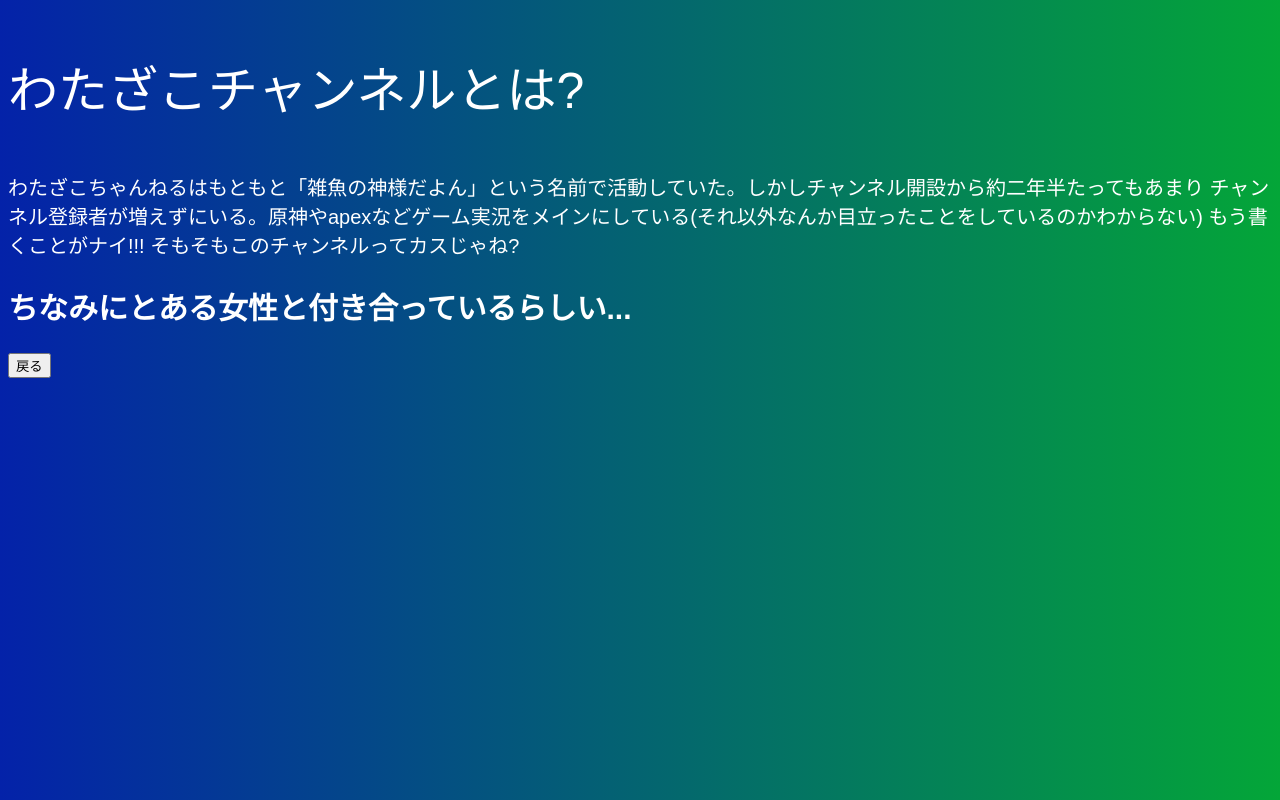
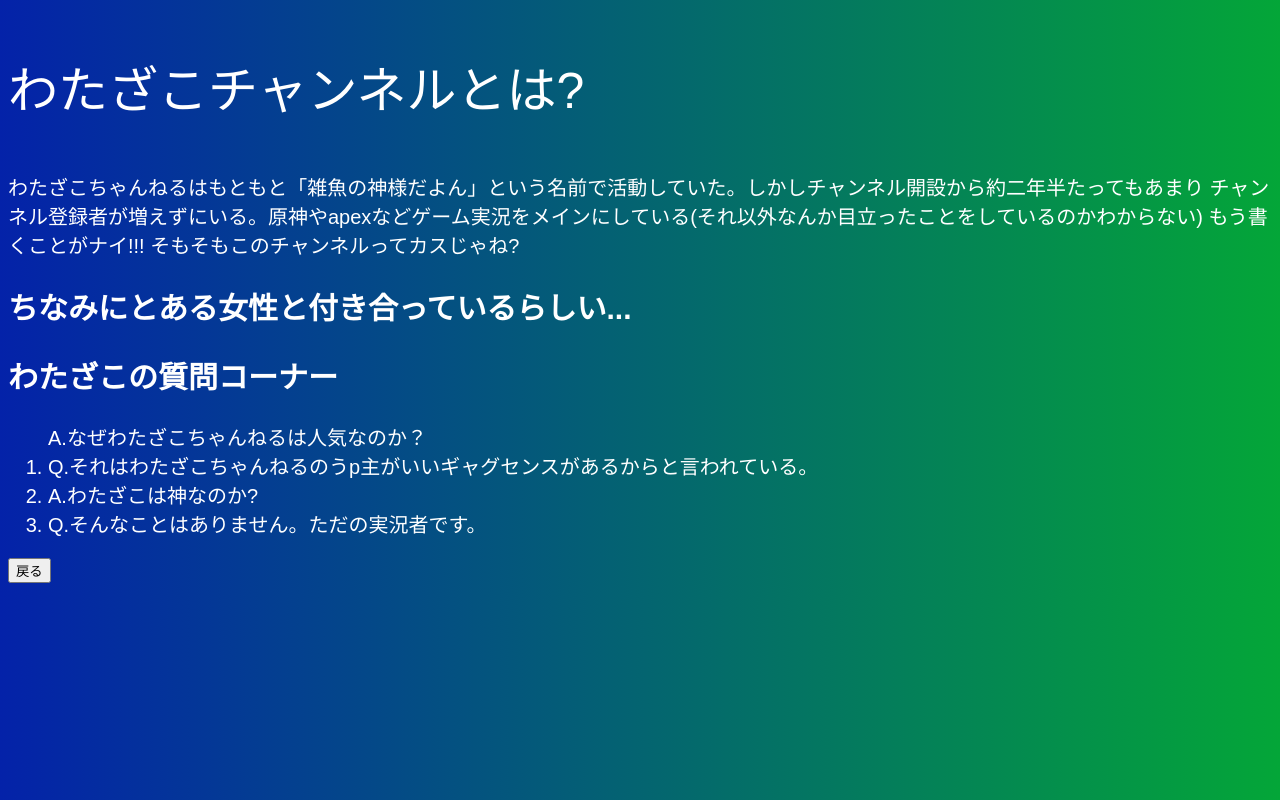
Before and after one commit to dewagorei/dewagorei.github.io, a plain HTML site: page gomi.html in a window 1280 px wide. Drawn offline with Linux system fonts and the light colour scheme.

Commit message:
Update gomi.html

```diff
--- a/gomi.html
+++ b/gomi.html
@@ -20,6 +20,14 @@
         </p>
 
         <h2>ちなみにとある女性と付き合っているらしい...</h2>
+
+        <h2>わたざこの質問コーナー</h2>
+        <ol>
+            <il>A.なぜわたざこちゃんねるは人気なのか？</il>
+            <li>Q.それはわたざこちゃんねるのうp主がいいギャグセンスがあるからと言われている。</li>
+            <li>A.わたざこは神なのか?</li>
+            <li>Q.そんなことはありません。ただの実況者です。</li>
+        </ol>
     </div>
 
         <a href="index.html"><button class="favorite styled" type="button">戻る</button></a>
```
